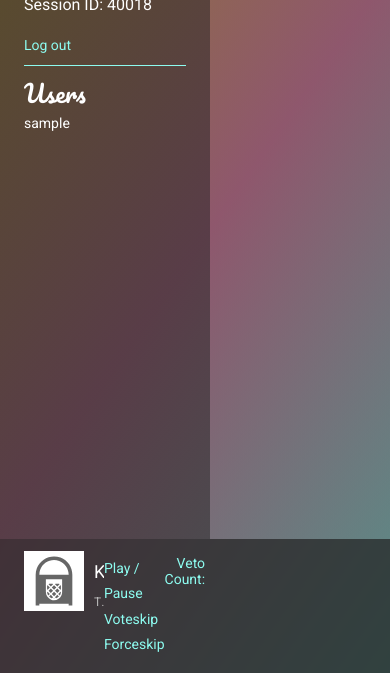
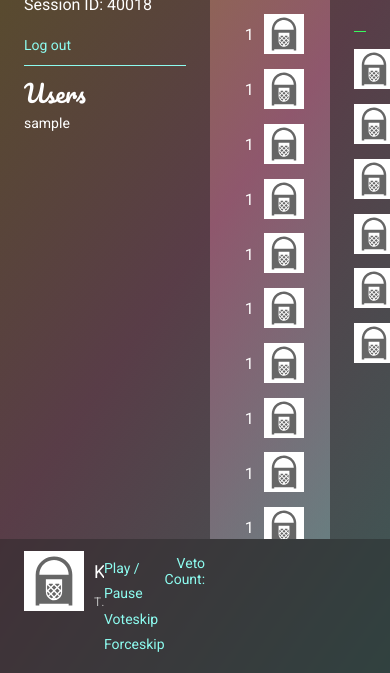
Before and after one commit to kspurlock/Jukebox, a Flask app: page /player in a window 390 px wide. Shown: the part 171-844 px from the top of the page. Run offline with Flask 2, Linux system fonts and the light colour scheme; the visitor is signed in with stand-in values (Sample User, id 1); data comes from the database, SQL or seed files in the repository; data that the repository does not hold is empty.

Commit message:
Added scrollbars and some responsive design

```diff
--- a/jukebox/static/style.css
+++ b/jukebox/static/style.css
@@ -162,6 +162,7 @@ ul.userlist { /* Padding for the userlist */
 	background-color: #222222;
 	grid-area: con;
 	background: linear-gradient(180deg, #fc3682 0%, rgba(34, 34, 34, 0.50) 20%);
+	overflow-y: auto;
 }
 
 .queuebanner { /* "Your Queue" */
@@ -280,6 +281,41 @@ a.youtubelink:hover { /* Just making it redder and bolder whatever */
 	overflow: hidden;
 }
 
+.searchalbum { /* name of the album */
+	white-space: nowrap;
+	text-overflow: ellipsis;
+	display: block;
+	overflow: hidden;
+}
+
+@media (max-width: 1000px) {
+	.queuealbum {
+		display: none !important;
+	}
+	.queuegrid { /* 5 columns: queue number, title/artist, album title, who queued it, timelength */
+		grid-template-columns: [num] 20px [title] 6fr [queuer] 2fr [time] 50px !important;
+		display: grid;
+		gap: 10px;
+		align-items: center;
+		padding-bottom: 5px;
+		padding-top: 5px;
+	}
+}
+
+@media (max-width: 1100px) {
+	.searchalbum {
+		display: none !important;
+	}
+	.searchgrid { /* 3 colums: title/artist, album, time */
+		grid-template-columns: [title] 6fr [time] 50px !important;
+		display: grid;
+		gap: 10px;
+		align-items: center;
+		padding-bottom: 5px;
+		padding-top: 5px;
+	}
+}
+
 .queuedby { /* who queued the song */
 	white-space: nowrap;
 	text-overflow: ellipsis;
@@ -299,6 +335,7 @@ a.youtubelink:hover { /* Just making it redder and bolder whatever */
 	background-color: #222222;
 	grid-area: ser;
 	background: linear-gradient(180deg, #36fce7 0%, rgba(34, 34, 34, 0.75) 20%);
+	overflow-y: auto;
 }
 
 .search { /* search bar */
--- a/jukebox/templates/player.html
+++ b/jukebox/templates/player.html
@@ -51,11 +51,110 @@
 				<li class="songs queuegrid">
 					<span class="queueinfo queuelength">#</span>
 					<span class="queueinfo">Title</span>
-					<span class="queueinfo">Album</span>
+					<span class="queueinfo queuealbum">Album</span>
 					<span class="queueinfo">Queued by</span>
 					<span class="queueinfo queuelength">🕓&#xFE0E;</span>
 				</li>
 				<hr class="queuedivider">
+				<li class="songs queuegrid" id="song1">
+					<span class="queuenumber">1</span>
+					<ul class="titleartist">
+						<img class="queueimage" src="../static/images/jukeplaceholder.svg">
+						<span class="queuetitle">Blah</span>
+						<span class="queueartist">Blah</span>
+					</ul>
+					<span class="queuealbum">Blah</span>
+					<span class="queuedby">blah</span>
+					<span class="queuelength">6:66</span>
+				</li>
+				<li class="songs queuegrid" id="song1">
+					<span class="queuenumber">1</span>
+					<ul class="titleartist">
+						<img class="queueimage" src="../static/images/jukeplaceholder.svg">
+						<span class="queuetitle">Blah</span>
+						<span class="queueartist">Blah</span>
+					</ul>
+					<span class="queuealbum">Blah</span>
+					<span class="queuedby">blah</span>
+					<span class="queuelength">6:66</span>
+				</li>
+				<li class="songs queuegrid" id="song1">
+					<span class="queuenumber">1</span>
+					<ul class="titleartist">
+						<img class="queueimage" src="../static/images/jukeplaceholder.svg">
+						<span class="queuetitle">Blah</span>
+						<span class="queueartist">Blah</span>
+					</ul>
+					<span class="queuealbum">Blah</span>
+					<span class="queuedby">blah</span>
+					<span class="queuelength">6:66</span>
+				</li>
+				<li class="songs queuegrid" id="song1">
+					<span class="queuenumber">1</span>
+					<ul class="titleartist">
+						<img class="queueimage" src="../static/images/jukeplaceholder.svg">
+						<span class="queuetitle">Blah</span>
+						<span class="queueartist">Blah</span>
+					</ul>
+					<span class="queuealbum">Blah</span>
+					<span class="queuedby">blah</span>
+					<span class="queuelength">6:66</span>
+				</li>
+				<li class="songs queuegrid" id="song1">
+					<span class="queuenumber">1</span>
+					<ul class="titleartist">
+						<img class="queueimage" src="../static/images/jukeplaceholder.svg">
+						<span class="queuetitle">Blah</span>
+						<span class="queueartist">Blah</span>
+					</ul>
+					<span class="queuealbum">Blah</span>
+					<span class="queuedby">blah</span>
+					<span class="queuelength">6:66</span>
+				</li>
+				<li class="songs queuegrid" id="song1">
+					<span class="queuenumber">1</span>
+					<ul class="titleartist">
+						<img class="queueimage" src="../static/images/jukeplaceholder.svg">
+						<span class="queuetitle">Blah</span>
+						<span class="queueartist">Blah</span>
+					</ul>
+					<span class="queuealbum">Blah</span>
+					<span class="queuedby">blah</span>
+					<span class="queuelength">6:66</span>
+				</li>
+				<li class="songs queuegrid" id="song1">
+					<span class="queuenumber">1</span>
+					<ul class="titleartist">
+						<img class="queueimage" src="../static/images/jukeplaceholder.svg">
+						<span class="queuetitle">Blah</span>
+						<span class="queueartist">Blah</span>
+					</ul>
+					<span class="queuealbum">Blah</span>
+					<span class="queuedby">blah</span>
+					<span class="queuelength">6:66</span>
+				</li>
+				<li class="songs queuegrid" id="song1">
+					<span class="queuenumber">1</span>
+					<ul class="titleartist">
+						<img class="queueimage" src="../static/images/jukeplaceholder.svg">
+						<span class="queuetitle">Blah</span>
+						<span class="queueartist">Blah</span>
+					</ul>
+					<span class="queuealbum">Blah</span>
+					<span class="queuedby">blah</span>
+					<span class="queuelength">6:66</span>
+				</li>
+				<li class="songs queuegrid" id="song1">
+					<span class="queuenumber">1</span>
+					<ul class="titleartist">
+						<img class="queueimage" src="../static/images/jukeplaceholder.svg">
+						<span class="queuetitle">Blah</span>
+						<span class="queueartist">Blah</span>
+					</ul>
+					<span class="queuealbum">Blah</span>
+					<span class="queuedby">blah</span>
+					<span class="queuelength">6:66</span>
+				</li>
 				<li class="songs queuegrid" id="song1">
 					<span class="queuenumber">1</span>
 					<ul class="titleartist">
@@ -92,7 +191,7 @@
 				<span class="resultsfor">Spotify results for "<em>igor</em>"</h1>
 				<li class="songs searchgrid">
 					<span class="searchinfo">Title</span>
-					<span class="searchinfo">Album</span>
+					<span class="searchinfo searchalbum">Album</span>
 					<span class="searchinfo queuelength">🕓&#xFE0E;</span>
 				</li>
 				<hr class="searchdivider">
@@ -102,7 +201,7 @@
 						<span class="queuetitle">IGOR'S THEME</span>
 						<span class="queueartist">Tyler, The Creator</span>
 					</ul>
-					<span class="queuealbum">IGOR</span>
+					<span class="searchalbum">IGOR</span>
 					<span class="queuelength">3:20</span>
 				</li>
 				<li class="songs searchgrid">
@@ -111,7 +210,7 @@
 						<span class="queuetitle">PUPPET</span>
 						<span class="queueartist">Tyler, The Creator</span>
 					</ul>
-					<span class="queuealbum">IGOR</span>
+					<span class="searchalbum">IGOR</span>
 					<span class="queuelength">2:59</span>
 				</li>				<li class="songs searchgrid">
 					<ul class="titleartist">
@@ -119,7 +218,7 @@
 						<span class="queuetitle">EARFQUAKE</span>
 						<span class="queueartist">Tyler, The Creator</span>
 					</ul>
-					<span class="queuealbum">IGOR</span>
+					<span class="searchalbum">IGOR</span>
 					<span class="queuelength">3:10</span>
 				</li>				<li class="songs searchgrid">
 					<ul class="titleartist">
@@ -127,7 +226,7 @@
 						<span class="queuetitle">Igor's Party</span>
 						<span class="queueartist">Tony & The Monstrosities</span>
 					</ul>
-					<span class="queuealbum">Igor's Party</span>
+					<span class="searchalbum">Igor's Party</span>
 					<span class="queuelength">2:21</span>
 				</li>				<li class="songs searchgrid">
 					<ul class="titleartist">
@@ -135,7 +234,7 @@
 						<span class="queuetitle">GONE, GONE / THANK YOU</span>
 						<span class="queueartist">Tyler, The Creator</span>
 					</ul>
-					<span class="queuealbum">IGOR</span>
+					<span class="searchalbum">IGOR</span>
 					<span class="queuelength">6:15</span>
 				</li>				<li class="songs searchgrid">
 					<ul class="titleartist">
@@ -143,7 +242,7 @@
 						<span class="queuetitle">I THINK</span>
 						<span class="queueartist">Tyler, The Creator</span>
 					</ul>
-					<span class="queuealbum">IGOR</span>
+					<span class="searchalbum">IGOR</span>
 					<span class="queuelength">3:32</span>
 				</li>
 	    	</ul>
```
